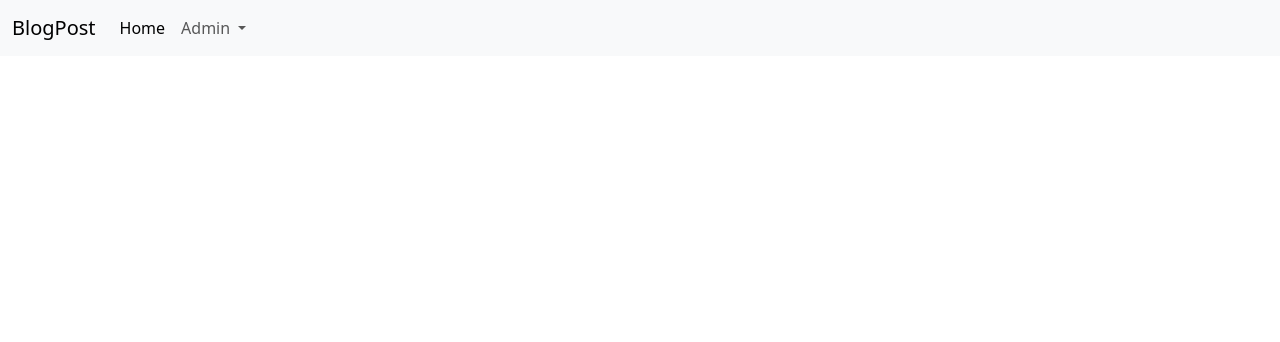
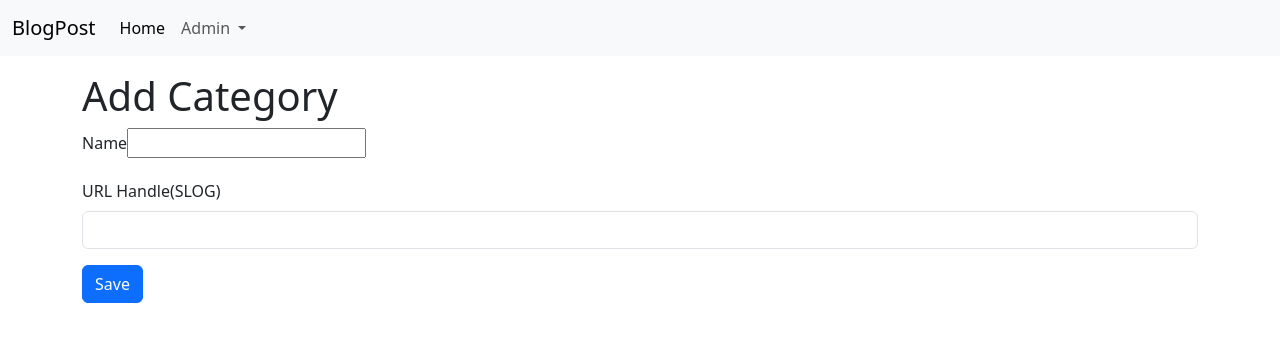
Before and after one commit to Adityasahoo7/BlogPost_UI, an Angular app: page /admin/categories/add in a window 1280 px wide. Before the commit this address led to /. Shown: the top 342 px of the page. Built offline with nearby package versions, Linux system fonts and the light colour scheme.

Commit message:
add categoylist v2

```diff
--- a/src/app/app-routing.module.ts
+++ b/src/app/app-routing.module.ts
@@ -1,10 +1,14 @@
 import { NgModule } from '@angular/core';
 import { RouterModule, Routes } from '@angular/router';
 import { CategoryListComponent } from './features/Category/category-list/category-list.component';
+import { AddCategoryComponent } from './features/Category/add-category/add-category.component';
 
 const routes: Routes = [
   {path:'admin/categories',
     component:CategoryListComponent
+  },
+  {path:'admin/categories/add',
+    component:AddCategoryComponent
   }
 ];
 
--- /dev/null
+++ b/src/app/features/Category/add-category/add-category.component.html
@@ -0,0 +1,22 @@
+<div class="container">
+<h1 class="mt-3">Add Category</h1>
+
+<form [formGroup]="addCategoryFormgroup" (ngSubmit)="onsubmit()">
+<div class="mt3">
+<label  class="form-label">Name</label>
+<input type="text" class="form-contro" formControlName="name">
+</div>
+
+<div class="mt-3">
+
+    <label for="" class="form-label">URL Handle(SLOG)</label>
+    <input type="text" class="form-control" formControlName="urlHandle">
+</div>
+<div class="mt-3">
+
+    <button type="submit" class="btn btn-primary">Save </button>
+</div>
+
+</form>
+
+</div>
--- /dev/null
+++ b/src/app/features/Category/add-category/add-category.component.ts
@@ -0,0 +1,20 @@
+import { Component } from '@angular/core';
+import { FormGroup,FormControl,ReactiveFormsModule, NonNullableFormBuilder } from '@angular/forms';
+
+@Component({
+  selector: 'app-add-category',
+  templateUrl: './add-category.component.html',
+  styleUrls: ['./add-category.component.css']
+})
+export class AddCategoryComponent {
+
+addCategoryFormgroup = new FormGroup({
+
+  name:new FormControl<string>('' , {nonNullable: true}),
+  urlHandle: new FormControl<string>('',{nonNullable:true})
+
+});
+onsubmit(){
+  console.log(this.addCategoryFormgroup.getRawValue);
+}
+}
--- a/src/app/features/Category/category-list/category-list.component.html
+++ b/src/app/features/Category/category-list/category-list.component.html
@@ -5,7 +5,7 @@
         Category List
     </h1>
     <div class="d-flex justify-content-end mt-3">
-        <a href="" class="btn btn-primary">Add Category </a>
+        <a [routerLink]="['add']" class="btn btn-primary">Add Category </a>
     </div>
 
 </div>
```
Also changed, not shown: src/app/app.module.ts (+6 -2 lines), src/app/features/Category/add-category/add-category.component.css (added), 1 other file (tests, documents, lock files or other folders).
